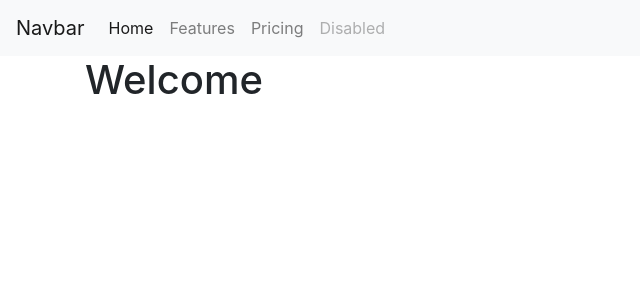
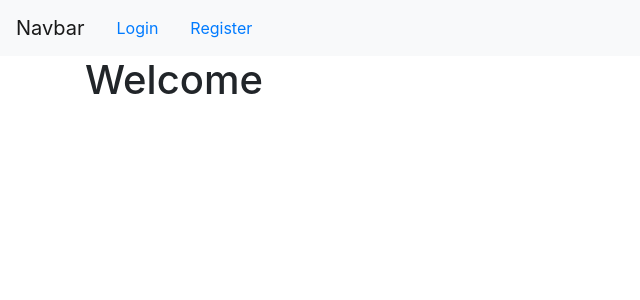
Before and after one commit to Code-Institute-Submissions/3rd-milestone-project, a Flask app: page / in a window 1280 px wide. Shown: the top 300 px of the page, without its empty margins (0-640 px from the left). Run offline with Flask 2, Linux system fonts and the light colour scheme; some libraries are stand-ins or nearby versions.

Commit message:
Added authentication to user and registration form and created logout functionality

```diff
--- a/application/templates/base.html
+++ b/application/templates/base.html
@@ -35,14 +35,14 @@
           <span class="navbar-toggler-icon"></span>
         </button>
         <div class="collapse navbar-collapse" id="navbarNavAltMarkup">
-          <div class="navbar-nav">
-            <a class="nav-item nav-link active" href="#"
-              >Home <span class="sr-only">(current)</span></a
-            >
-            <a class="nav-item nav-link" href="#">Features</a>
-            <a class="nav-item nav-link" href="#">Pricing</a>
-            <a class="nav-item nav-link disabled" href="#">Disabled</a>
-          </div>
+          <!-- Show account and logout when user is logged in. If not show login and register links -->
+          {% if current_user.is_authenticated %}
+                <a class="nav-item nav-link" href="{{ url_for('account') }}">Account</a>
+                <a class="nav-item nav-link" href="{{ url_for('logout') }}">Logout</a>
+              {% else %}
+                <a class="nav-item nav-link" href="{{ url_for('login') }}">Login</a>
+                <a class="nav-item nav-link" href="{{ url_for('register') }}">Register</a>
+              {% endif %}
         </div>
       </nav>
     </header>
--- a/application/views.py
+++ b/application/views.py
@@ -2,7 +2,7 @@ from flask import render_template, url_for, redirect, flash
 from application import app, db
 from application.forms import LoginForm, RegistrationForm
 from application.models import Recipe, User
-from flask_login import login_user
+from flask_login import login_user, current_user, logout_user
 
 @app.route("/")
 @app.route("/home")
@@ -23,6 +23,9 @@ def account():
 # ------ LOGIN ------ #
 @app.route("/login", methods=['GET', 'POST'])
 def login():
+    # Check if user is already logged in
+    if current_user.is_authenticated:
+        return redirect(url_for('account'))
     form = LoginForm()
     # Validate form
     if form.validate_on_submit():
@@ -42,9 +45,18 @@ def login():
     # Render html, giving its title and passing in the form
     return render_template('login.html', title='Login', form=form)
 
+# ------ LOGOUT ------ #
+@app.route("/logout")
+def logout():
+    logout_user()
+    return redirect(url_for('home'))
+
 # ------ USER REGISTRATION ------ #
 @app.route("/register", methods=['GET','POST'])
 def register():
+    # Check if user is already logged in
+    if current_user.is_authenticated:
+        return redirect(url_for('account'))
     form = RegistrationForm()
     # Validate form
     if form.validate_on_submit():
```
